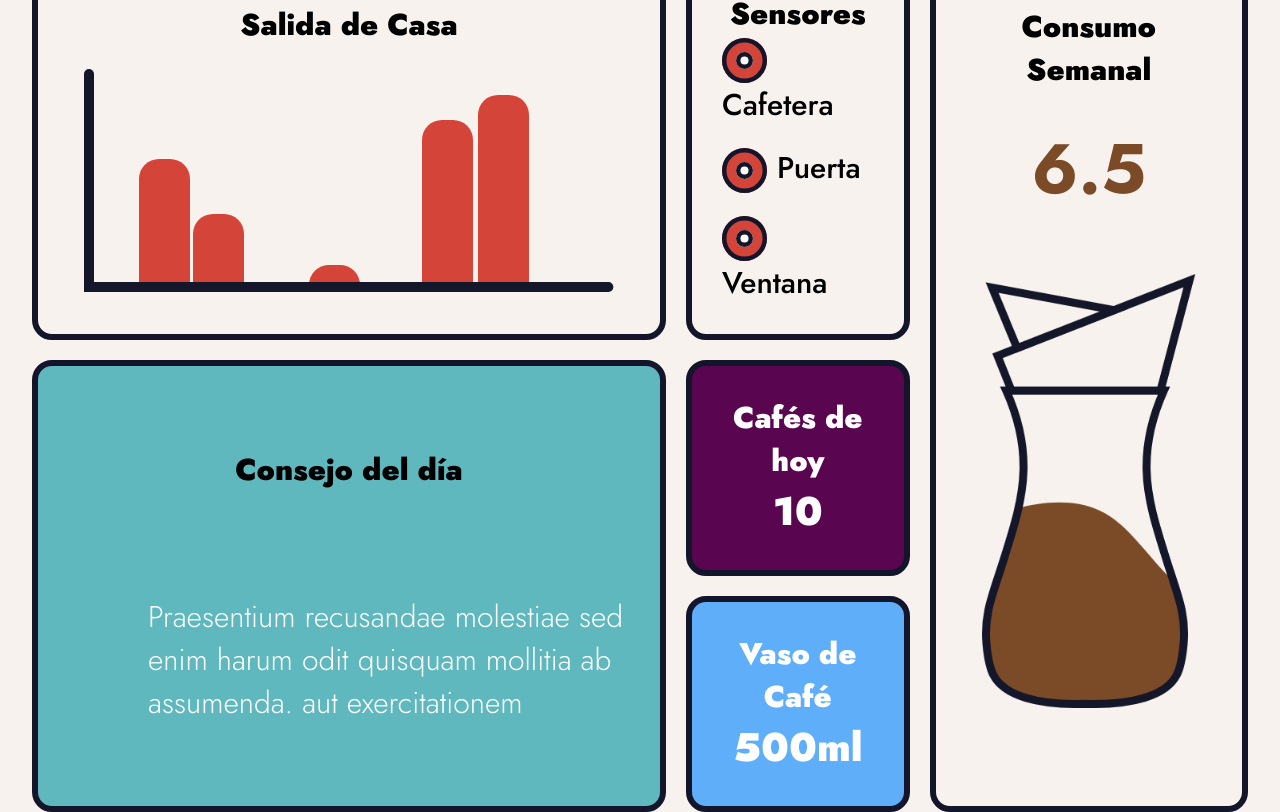
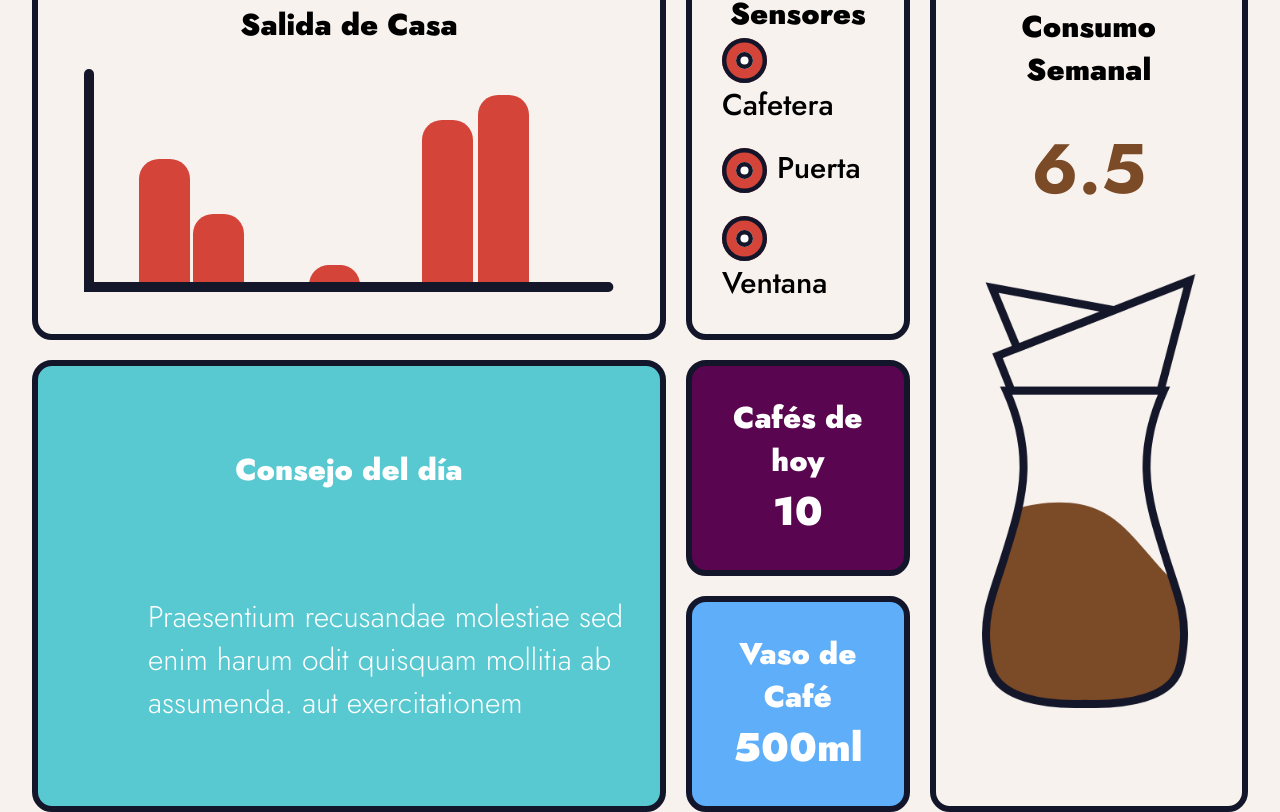
Before and after one commit to juanjosalco/Coffe_Tracker_IoT, a React (Create React App) app in the folder coffee-tracker/: page /dashboard in a window 1280 px wide. Shown: the part 232-1044 px from the top of the page. Built offline with nearby package versions, Linux system fonts and the light colour scheme.

Commit message:
Changes in User

```diff
--- a/coffee-tracker/src/CSS/user.css
+++ b/coffee-tracker/src/CSS/user.css
@@ -81,7 +81,8 @@
 
 .sleep{
     grid-area: d;
-    background-color: #5eb8be;
+    background-color: #59c9d1;
+    color: white;
 }
 
 .sleep section{
@@ -93,7 +94,7 @@
 .sleep section p{
     margin-left: 8rem;
     font-size: 3rem;
-    font-weight: lighter;
+    font-weight: 300;
     color: #ffffff;
 }
 
```
